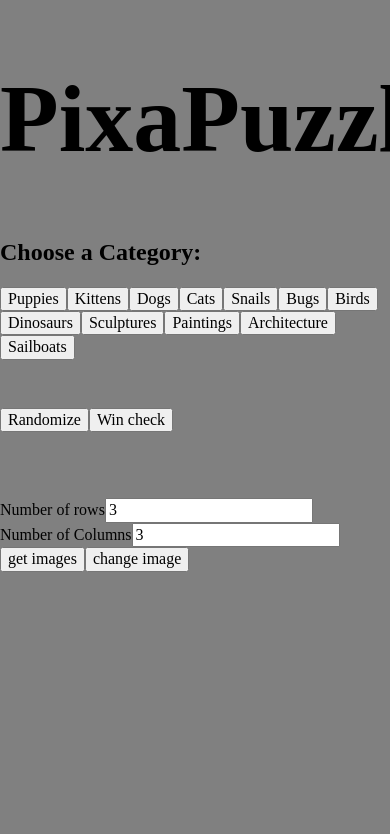
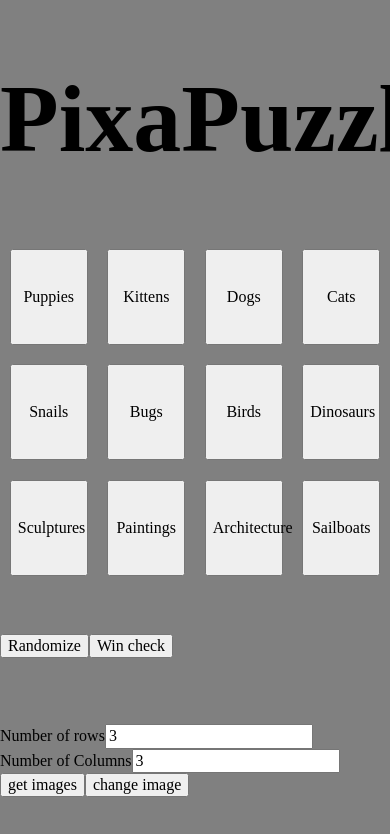
Before and after one commit to CodySelman/react-fifteen, a React (Create React App) app in the folder client/: page / in a window 390 px wide. Shown: the top 834 px of the page. Built offline with nearby package versions, Linux system fonts and the light colour scheme.

Commit message:
Styled category buttons. Applied display flex to CategoryGrid container. Set custom width, height, and margin for CategoryButton component to create a responsive 4x3 grid of CategoryButton components in the CategoryGrid component.

```diff
--- a/client/src/App.js
+++ b/client/src/App.js
@@ -266,7 +266,6 @@ class App extends Component {
           </div>
         :
           <div>
-            <h2>Choose a Category:</h2>
             <CategoryGrid
               categories={this.state.categories}
               chooseCategory={this.chooseCategory}
--- /dev/null
+++ b/client/src/CategoryButton.css
@@ -0,0 +1,5 @@
+.CategoryButton--button {
+    width: 20%;
+    height: 6rem;
+    margin: 2.5%;
+}
--- a/client/src/CategoryButton.js
+++ b/client/src/CategoryButton.js
@@ -1,9 +1,10 @@
 import React from 'react';
 import Proptypes from 'prop-types';
+import './CategoryButton.css';
 
 const CategoryButton = props => {
     return (
-        <button onClick={() => props.chooseCategory(props.category)}>{props.category}</button>
+        <button className='CategoryButton--button' onClick={() => props.chooseCategory(props.category)}>{props.category}</button>
     )
 }
 
--- /dev/null
+++ b/client/src/CategoryGrid.css
@@ -0,0 +1,6 @@
+.CategoryGrid--container {
+    box-sizing: border-box;
+    display: flex;
+    flex-direction: row;
+    flex-wrap: wrap;
+}
--- a/client/src/CategoryGrid.js
+++ b/client/src/CategoryGrid.js
@@ -1,5 +1,6 @@
 import React from 'react';
 import Proptypes from 'prop-types';
+import './CategoryGrid.css';
 import CategoryButton from './CategoryButton.js';
 
 const CategoryGrid = props => {
@@ -12,7 +13,7 @@ const CategoryGrid = props => {
     ));
 
     return (
-        <div>
+        <div className='CategoryGrid--container'>
             {categoryGrid}
         </div>
     )
```
